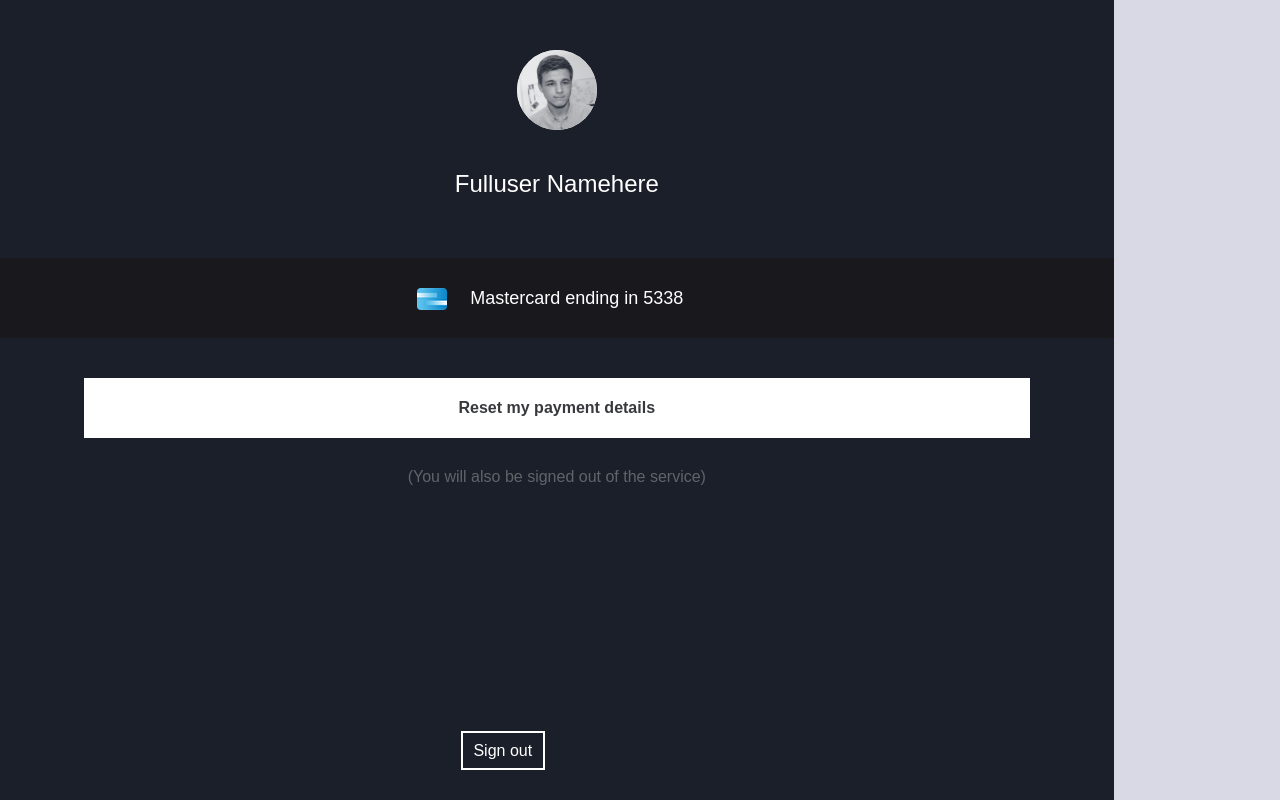
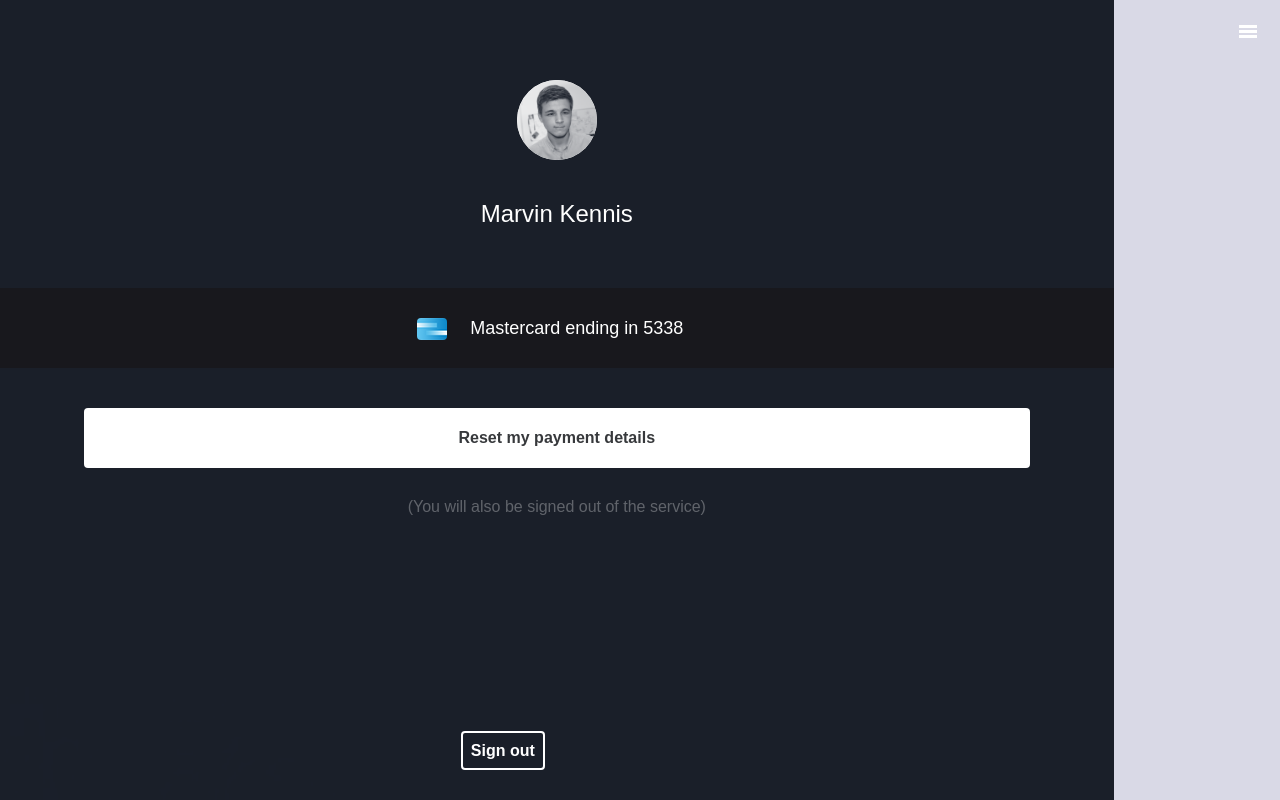
Before and after one commit to sdp-23/carepackages, a Python web app: template templates/ui/profile.html in a window 1280 px wide. Run offline with Jinja, Linux system fonts and the light colour scheme; the template is opened without the code that fills it, so the values that code supplies are empty; some libraries are stand-ins or nearby versions.

Commit message:
Updated UI

```diff
--- a/templates/ui/carepackage.css
+++ b/templates/ui/carepackage.css
@@ -1,5 +1,10 @@
+html {
+	-webkit-font-smoothing: subpixel-antialiased;
+}
+
 body {
 	margin:0;
+
 	padding:0;
 	background-color:#d9d9e6;
 	font-family:Din, sans-serif;
@@ -88,8 +93,8 @@ h1{
 }
 
 h2{
-	font-weight:300;
-	opacity:.7;
+	font-weight:600;
+	opacity:.66;
 	font-size:16px;
 }
 
@@ -104,12 +109,12 @@ h2{
 .logotype {
 	font-family:Avenir, sans-serif;
 	color:#4e515c;
-	font-weight:600;
+	font-weight:500;
 	line-height:84px;
 }
 
 .spacer {
-	height:50px;
+	height:80px;
 }
 
 input {
@@ -137,7 +142,7 @@ input:focus {
 	color:#9096b4;
 	font-size:20px;
 	width:80%;
-	max-width:400px;
+	max-width:350px;
 	margin-left:auto;
 	margin-right:auto;
 
@@ -147,6 +152,7 @@ input:focus {
 	color:white;
 	line-height:35px;
 	margin-top:40px;
+	font-weight:500;
 	font-size:22px;
 }
 
@@ -306,6 +312,7 @@ label {
 	text-align:center;
 	width:87%;
 	height:100%;
+	float:left;
 	background-color:#23232b;
 	color:white;
 	background-image:url('images/bgprofile.png');
@@ -321,6 +328,15 @@ label {
 }
 .username {
 	font-size:24px;
+}
+
+#menubutton {
+	width:40px;
+	height:40px;
+	background-image:url('images/menu.png');
+	position:fixed;
+	top:12px;
+	right:12px;
 }
 #ccholder {
 	width:100%;
@@ -346,10 +362,12 @@ label {
 	width:70px;
 	height:35px;
 	line-height:35px;
+	border-radius:4px;
 	padding-left:5px;
 	padding-right:5px;
 	border:2px solid white;
 	position:fixed;
+	font-weight:600;
 	bottom:30px;
 	left:36%;
 }
@@ -363,11 +381,13 @@ label {
 	opacity:.3;
 	font-weight:lighter;
 	margin-top:30px;
+	font-weight:400;
 }
 
 #resetdetails {
 	width:85%;
 	color:#37393c;
+	border-radius:4px;
 	height:60px;
 	background-color:white;
 	font-weight:bold;
@@ -392,3 +412,9 @@ label {
 .mastercard {
 	background-image:url('images/mastercard.png');
 }
+
+#main {
+	width:100%;
+	height:100%;
+	background-color:white;
+}
--- a/templates/ui/profile.html
+++ b/templates/ui/profile.html
@@ -15,8 +15,8 @@
 		<div id="upper">
 			<div id="menubutton"></div>
 			<div class="spacer"></div>
-			<img id="avatar" src="/pp.png"/>
-			<span class="username">Fulluser Namehere</span>
+			<img id="avatar" src="images/pp.png"/>
+			<span class="username">Marvin Kennis</span>
 		</div>
 
 		<div id="ccholder">
```
Also changed, not shown: templates/ui/main.html (added, +14 -0 lines), templates/ui/images/menu.png (added).
